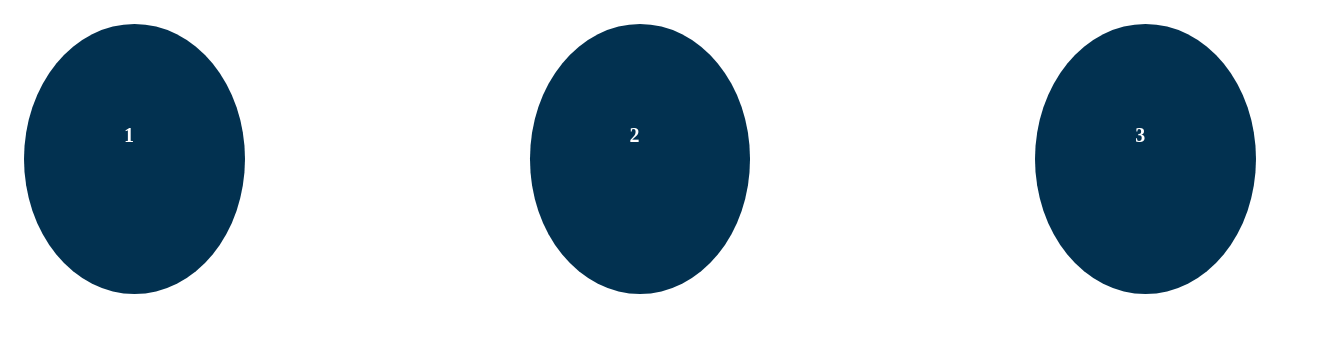
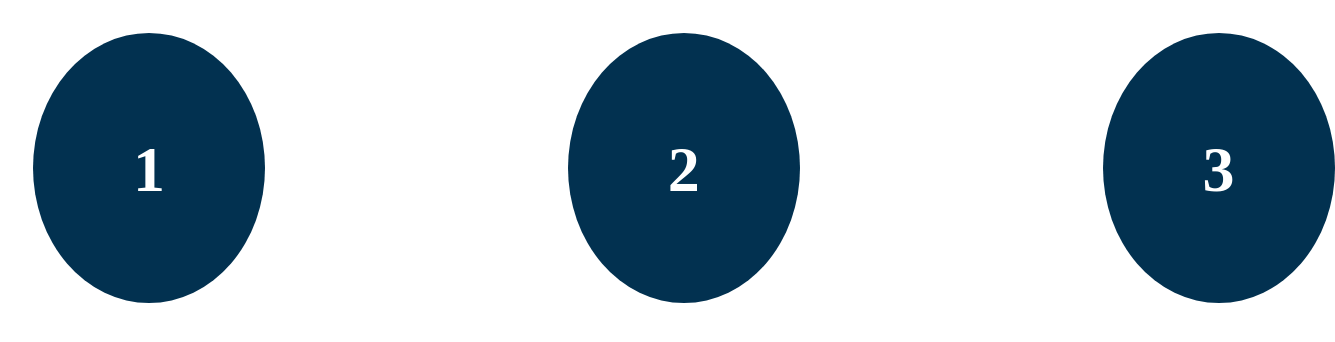
Before and after one commit to Oyee00/Test-project, a plain HTML site: page index.html in a window 1280 px wide. Shown: the whole page, 1335 px wide, since content can reach past the window. Drawn offline with Linux system fonts and the light colour scheme.

Commit message:
changes to style

```diff
--- a/style.css
+++ b/style.css
@@ -7,7 +7,12 @@
   font-weight: bold;
   border-radius: 50%;
   padding: 100px;
-  margin: 16px;
+  margin: 25px;
+  justify-content: center;
+  align-items: center;
+  text-align: center;
+  font-size: 4rem;
+  font-family: Forte;
 }
 .circle-containers {
   display: flex;
```
